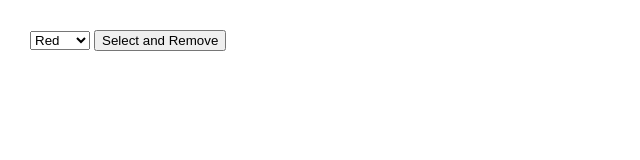
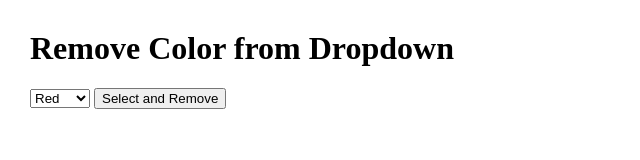
Before and after one commit to acciojob/remove-items-sujipinku07, a website: page main.html in a window 1280 px wide. Shown: the whole page, without its empty margins (0-640 px from the left). Drawn offline with Linux system fonts and the light colour scheme.

Commit message:
created a submission

```diff
--- a/main.html
+++ b/main.html
@@ -9,6 +9,7 @@
 	</head>
 
 	<body>
+		 <h1>Remove Color from Dropdown</h1>
 		<form>
 			<select id="colorSelect">
 				<option>Red</option>
```
